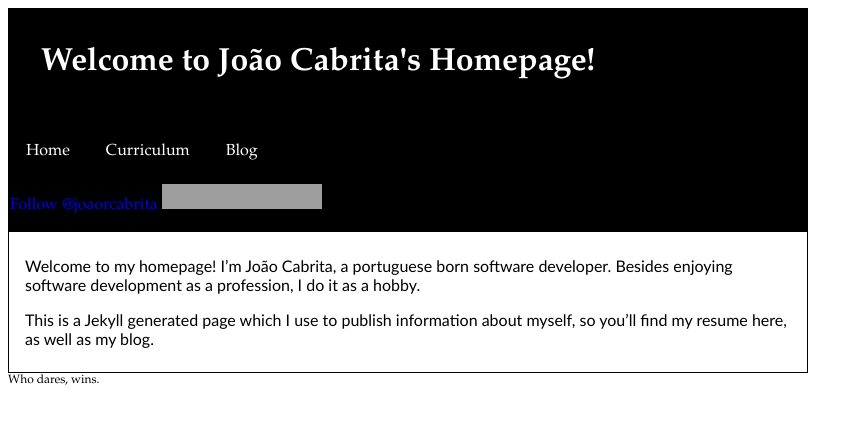
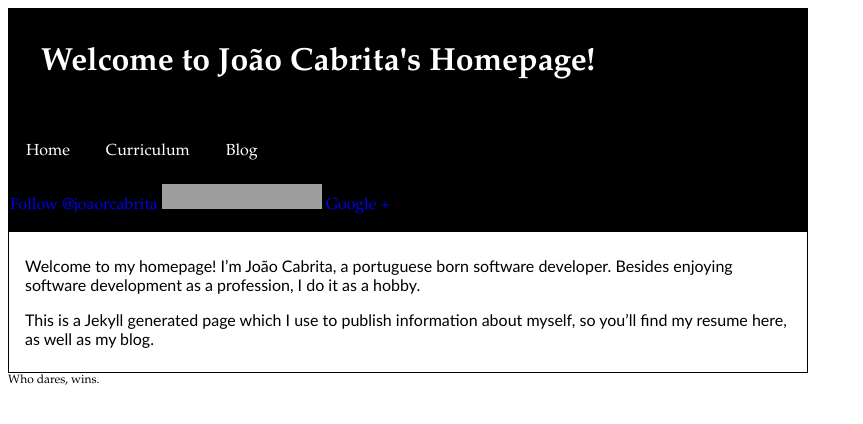
Before and after one commit to kewne/kewne.github.com, a Jekyll site: the page built from index.md, in a window 1280 px wide, cut to the strip 0-424 px from the top of the page. Shown: the whole strip, without its empty margins (0-863 px from the left). Built offline with Jekyll 4.4.1, drawn with Linux system fonts in a browser that asks for light colours; nearby versions of some CDN libraries; comment, search, counter and statistics services are not loaded; grey boxes are pictures that could not be loaded.

Commit message:
Added G+ authorship.

```diff
--- a/_includes/menu.html
+++ b/_includes/menu.html
@@ -11,4 +11,7 @@
     <li>
         <a href="http://pt.linkedin.com/in/joaorcabrita"><img src="http://s.c.lnkd.licdn.com/scds/common/u/img/webpromo/btn_viewmy_160x25.png" width="160" height="25" border="0" alt="View João Cabrita's profile on LinkedIn"></a>
     </li>
+    <li>
+        <a href="https://plus.google.com/+Jo%C3%A3oCabritaK?rel=author">Google +</a>
+    </li>
 </ul>
```
